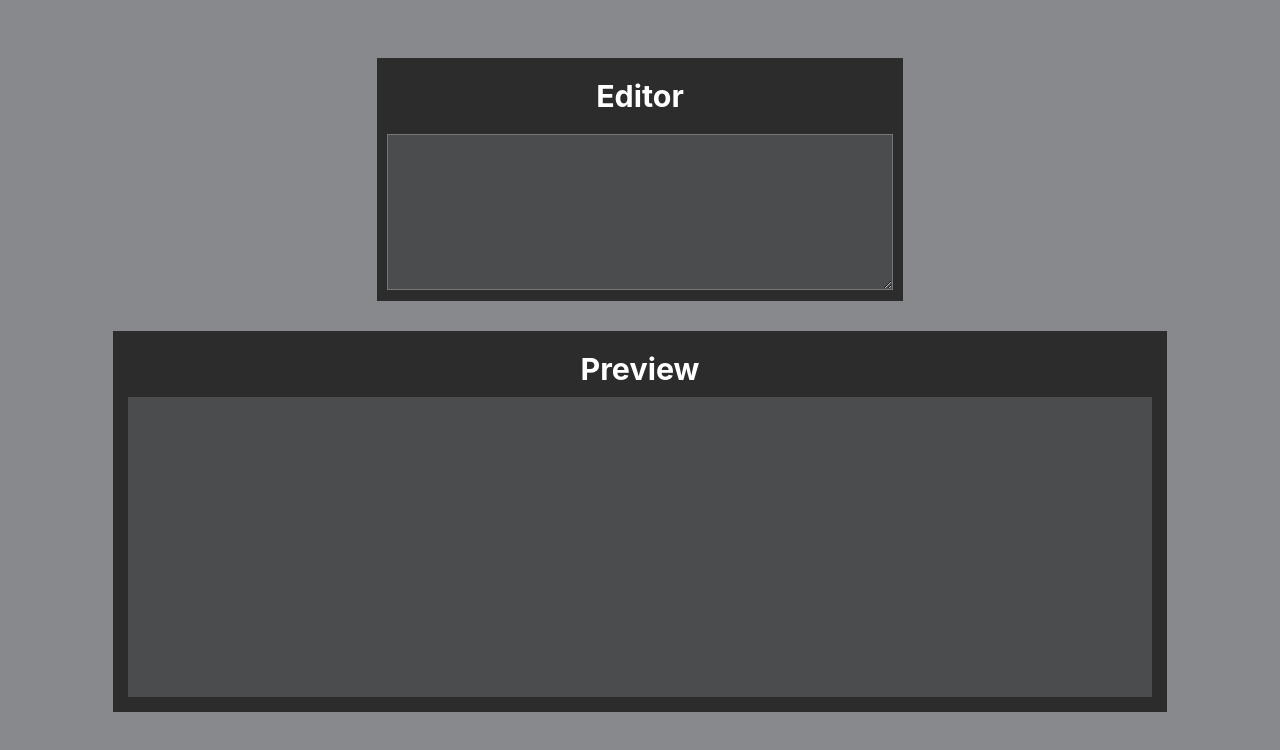
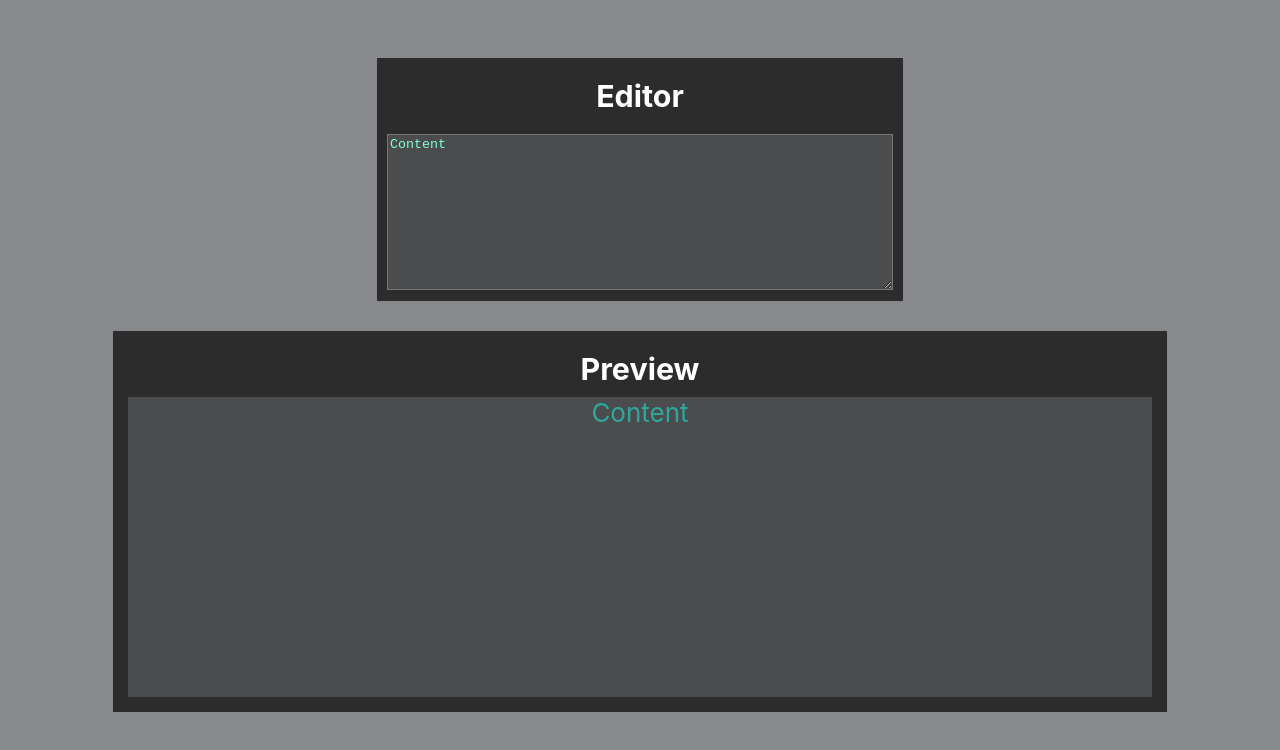
Before and after one commit to spacescript/markdown-previewer, a React (Create React App) app: page / in a window 1280 px wide. Shown: the top 750 px of the page. Built offline with nearby package versions, Linux system fonts and the light colour scheme.

Commit message:
MkDown Previewer Pack 4

```diff
--- a/src/App.js
+++ b/src/App.js
@@ -1,16 +1,19 @@
 import './App.scss';
 
 function App() {
+
+
+
   return (
     <div className="App">
       <div className="container" id="container">
         <div className="editor-box" id="editor-box">
           <h3>Editor</h3>
-          <textarea name="editor" id="editor" cols="30" rows="10"></textarea>
+          <textarea name="editor" id="editor" cols="30" rows="10" placeholder="Content"></textarea>
         </div>
         <div className="preview-box" id="preview-box">
           <h3>Preview</h3>
-          <div className="preview" id="preview"></div>
+          <div className="preview" id="preview">Content</div>
         </div>
       </div>
     </div>
--- a/src/App.scss
+++ b/src/App.scss
@@ -44,3 +44,7 @@
     }
   }
 }
+
+::-webkit-input-placeholder{
+  color:aquamarine
+}
```
